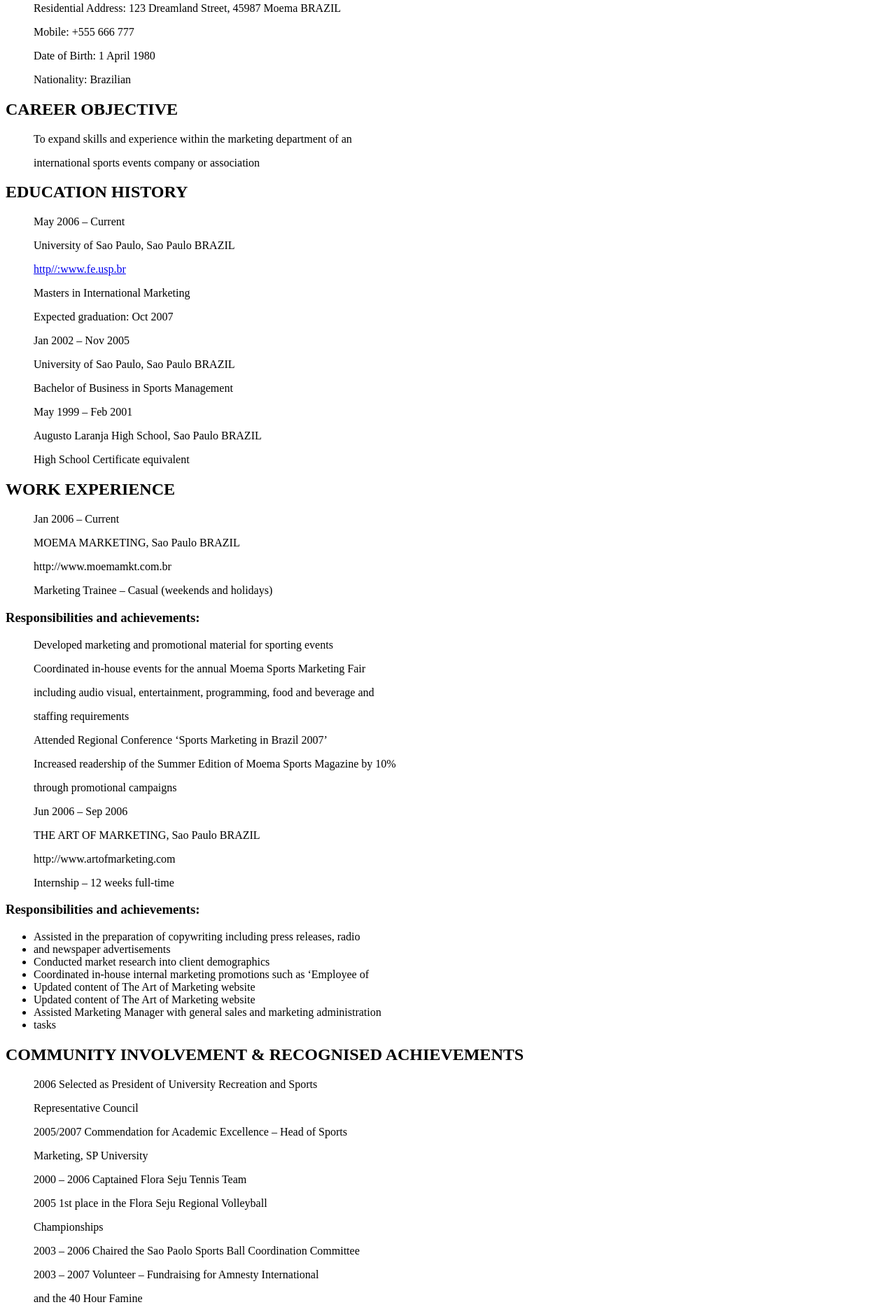
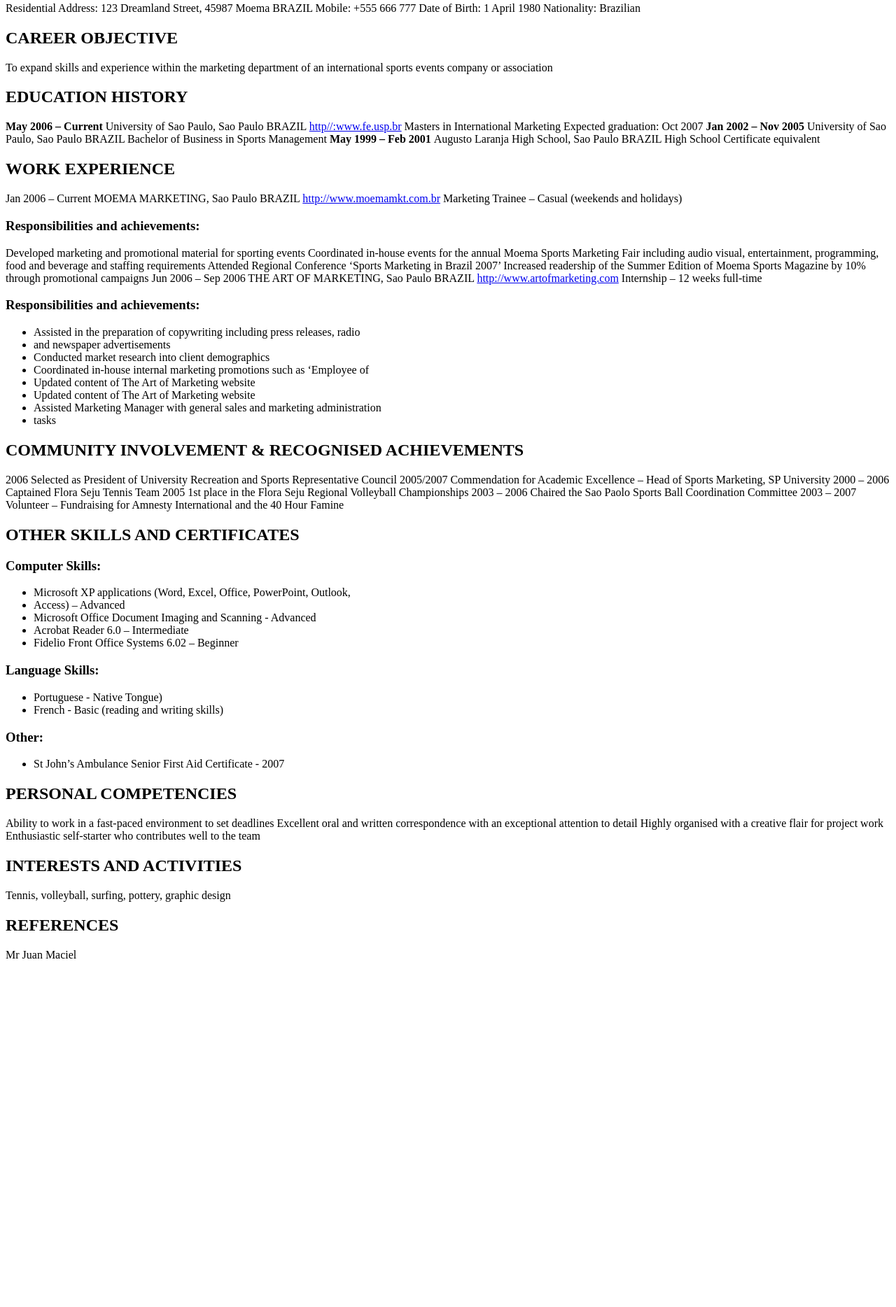
Before and after one commit to SviatoslavRutkovskyi/Artifact1, a plain HTML site: page index.html in a window 1280 px wide. Shown: the part 146-2014 px from the top of the page at 70% size. After the commit the page ends 1528 px from the top, so only its background shows below. Drawn offline with Linux system fonts and the light colour scheme.

Commit message:
Update index.html

```diff
--- a/index.html
+++ b/index.html
@@ -7,51 +7,51 @@
 
 <h2> PERSONAL DETAILS </h2>
 
-<ul> Residential Address:   123 Dreamland Street, 45987 Moema BRAZIL </ul>
-<ul> Mobile:          +555 666 777 </ul>
-<ul> Date of Birth:         1  April 1980 </ul>
-<ul> Nationality:           Brazilian </ul>
+Residential Address:   123 Dreamland Street, 45987 Moema BRAZIL
+Mobile:          +555 666 777
+Date of Birth:         1  April 1980
+Nationality:           Brazilian
 
 <h2> CAREER OBJECTIVE </h2>
 
-<ul> To expand skills and experience within the marketing department of an </ul>
-<ul> international sports events company or association</ul>
+To expand skills and experience within the marketing department of an
+international sports events company or association
 
 <h2> EDUCATION HISTORY </h2>
 
-<ul> May 2006 – Current </ul>
-<ul> University of Sao Paulo, Sao Paulo BRAZIL</ul>
-<ul> <a href="http//:www.fe.usp.br">http//:www.fe.usp.br</a> </ul>
-<ul> Masters in International Marketing</ul>
-<ul> Expected graduation: Oct 2007</ul>
-<ul> Jan 2002 – Nov 2005 </ul>
-<ul> University of Sao Paulo, Sao Paulo BRAZIL</ul>
-<ul> Bachelor of Business in Sports Management</ul>
-<ul> May 1999 – Feb 2001 </ul>
-<ul> Augusto Laranja High School, Sao Paulo BRAZIL</ul>
-<ul> High School Certificate equivalent</ul>
+<strong> May 2006 – Current </strong>
+University of Sao Paulo, Sao Paulo BRAZIL
+<a href="http//:www.fe.usp.br">http//:www.fe.usp.br</a>
+Masters in International Marketing
+Expected graduation: Oct 2007
+<strong> Jan 2002 – Nov 2005 </strong>
+University of Sao Paulo, Sao Paulo BRAZIL
+Bachelor of Business in Sports Management
+<strong> May 1999 – Feb 2001 </strong>
+Augusto Laranja High School, Sao Paulo BRAZIL
+High School Certificate equivalent
 
 
 <h2> WORK EXPERIENCE </h2>
 
-<ul> Jan 2006 – Current</ul>
-<ul> MOEMA MARKETING, Sao Paulo BRAZIL</ul>
-<ul> http://www.moemamkt.com.br</ul>
-<ul> Marketing Trainee – Casual (weekends and holidays)</ul>
+Jan 2006 – Current
+MOEMA MARKETING, Sao Paulo BRAZIL
+<a href="http://www.moemamkt.com.br">http://www.moemamkt.com.br</a>
+Marketing Trainee – Casual (weekends and holidays)
 
 <h3> Responsibilities and achievements: </h3>
-<ul> Developed marketing and promotional material for sporting events</ul>
-<ul> Coordinated in-house events for the annual Moema Sports Marketing Fair </ul>
-<ul> including audio visual, entertainment, programming, food and beverage and </ul>
-<ul> staffing requirements</ul>
-<ul> Attended Regional Conference ‘Sports Marketing in Brazil 2007’</ul>
-<ul> Increased readership of the Summer Edition of Moema Sports Magazine by 10% </ul>
-<ul> through promotional campaigns</ul>
+Developed marketing and promotional material for sporting events
+Coordinated in-house events for the annual Moema Sports Marketing Fair
+including audio visual, entertainment, programming, food and beverage and
+staffing requirements
+Attended Regional Conference ‘Sports Marketing in Brazil 2007’
+Increased readership of the Summer Edition of Moema Sports Magazine by 10%
+through promotional campaigns
 
-<ul> Jun 2006 – Sep 2006</ul>
-<ul> THE ART OF MARKETING, Sao Paulo BRAZIL</ul>
-<ul> http://www.artofmarketing.com</ul>
-<ul> Internship – 12 weeks full-time</ul>
+Jun 2006 – Sep 2006
+THE ART OF MARKETING, Sao Paulo BRAZIL
+<a href="http://www.artofmarketing.com">http://www.artofmarketing.com</a>
+Internship – 12 weeks full-time
 
 <h3> Responsibilities and achievements: </h3>
 <ul>
@@ -67,16 +67,16 @@
 
 <h2> COMMUNITY INVOLVEMENT & RECOGNISED ACHIEVEMENTS </h2>
 
-<ul> 2006             Selected as President of University Recreation and Sports </ul>
-<ul> Representative Council</ul>
-<ul> 2005/2007          Commendation for Academic Excellence – Head of Sports </ul>
-<ul> Marketing, SP University</ul>
-<ul> 2000 – 2006            Captained Flora Seju Tennis Team</ul>
-<ul> 2005             1st place in the Flora Seju Regional Volleyball </ul>
-<ul> Championships</ul>
-<ul> 2003 – 2006      Chaired the Sao Paolo Sports Ball Coordination Committee</ul>
-<ul> 2003 – 2007            Volunteer – Fundraising for Amnesty International </ul>
-<ul> and the 40 Hour Famine</ul>
+2006             Selected as President of University Recreation and Sports
+Representative Council
+2005/2007          Commendation for Academic Excellence – Head of Sports
+Marketing, SP University
+2000 – 2006            Captained Flora Seju Tennis Team
+2005             1st place in the Flora Seju Regional Volleyball
+Championships
+2003 – 2006      Chaired the Sao Paolo Sports Ball Coordination Committee
+2003 – 2007            Volunteer – Fundraising for Amnesty International
+and the 40 Hour Famine
 
 <h2> OTHER SKILLS AND CERTIFICATES </h2>
 
@@ -103,12 +103,11 @@
 
 <h2> PERSONAL COMPETENCIES </h2>
 
-<ul> Ability to work in a fast-paced environment to set deadlines</ul>
-<ul> Excellent oral and written correspondence with an exceptional attention to </ul>
-<ul> detail</ul>
-<ul> Highly organised with a creative flair for project work</ul>
-<ul> Enthusiastic self-starter who contributes well to the team</ul>
-
+Ability to work in a fast-paced environment to set deadlines
+Excellent oral and written correspondence with an exceptional attention to
+detail
+Highly organised with a creative flair for project work</ul>
+Enthusiastic self-starter who contributes well to the team
 <h2> INTERESTS AND ACTIVITIES </h2>
 Tennis, volleyball, surfing, pottery, graphic design
 
```
